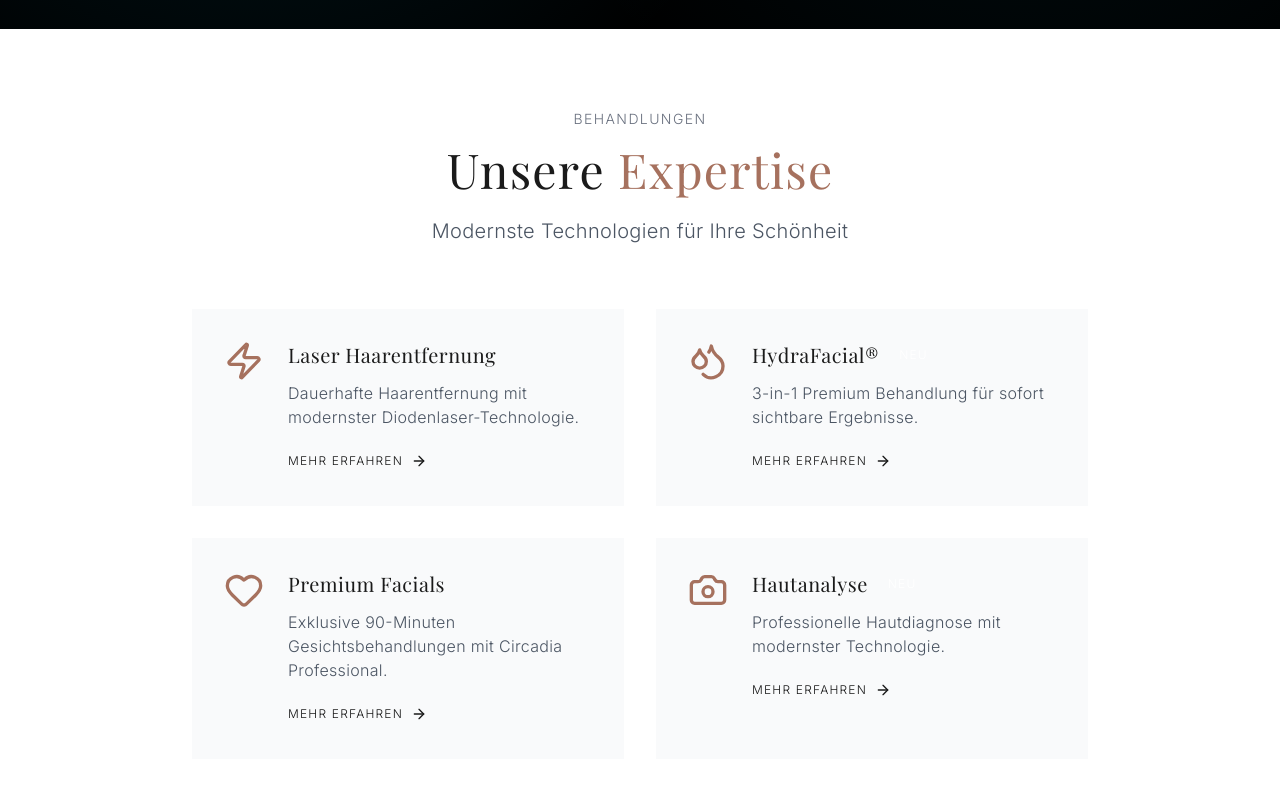
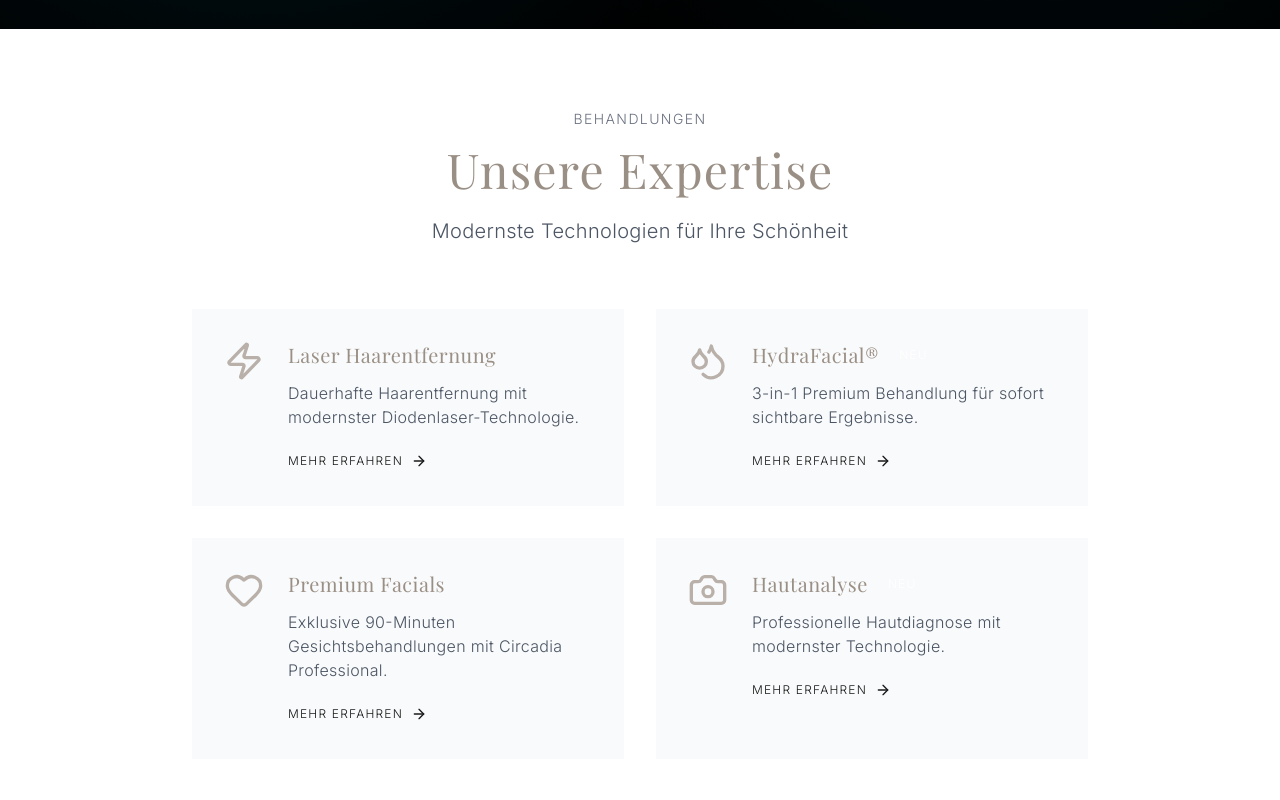
Before and after one commit to ElikciOlcay/skinlux-pottendorf, a Next.js app: page / in a window 1280 px wide. Shown: the part 1520-2320 px from the top of the page. Built offline with nearby package versions, Linux system fonts and the light colour scheme.

Commit message:
Feat: Farbpalette aktualisiert - Hauptfarbe zu #9a8f85 und Sekundärfarbe zu #b8b0a9 geändert

```diff
--- a/app/globals.css
+++ b/app/globals.css
@@ -7,9 +7,9 @@
 @layer base {
   :root {
     /* Skinlux Minimal Color Palette */
-    --color-primary: #1a1a1a;
+    --color-primary: #9a8f85;
     /* Deep Black */
-    --color-secondary: #a6715e;
+    --color-secondary: #b8b0a9;
     /* Warm Brown Accent */
     --color-accent: #FDBCB4;
     /* Light Pink */
--- a/components/sections/Treatments.tsx
+++ b/components/sections/Treatments.tsx
@@ -63,7 +63,7 @@ export default function Treatments() {
                         Behandlungen
                     </span>
                     <h2 className="text-3xl md:text-4xl lg:text-5xl font-light mb-4 md:mb-6" style={{ color: 'var(--color-primary)' }}>
-                        Unsere <span style={{ color: 'var(--color-secondary)' }}>Expertise</span>
+                        Unsere <span style={{ color: 'var(--color-primary)' }}>Expertise</span>
                     </h2>
                     <p className="text-lg md:text-xl text-gray-600 max-w-2xl mx-auto font-light">
                         Modernste Technologien für Ihre Schönheit
```
